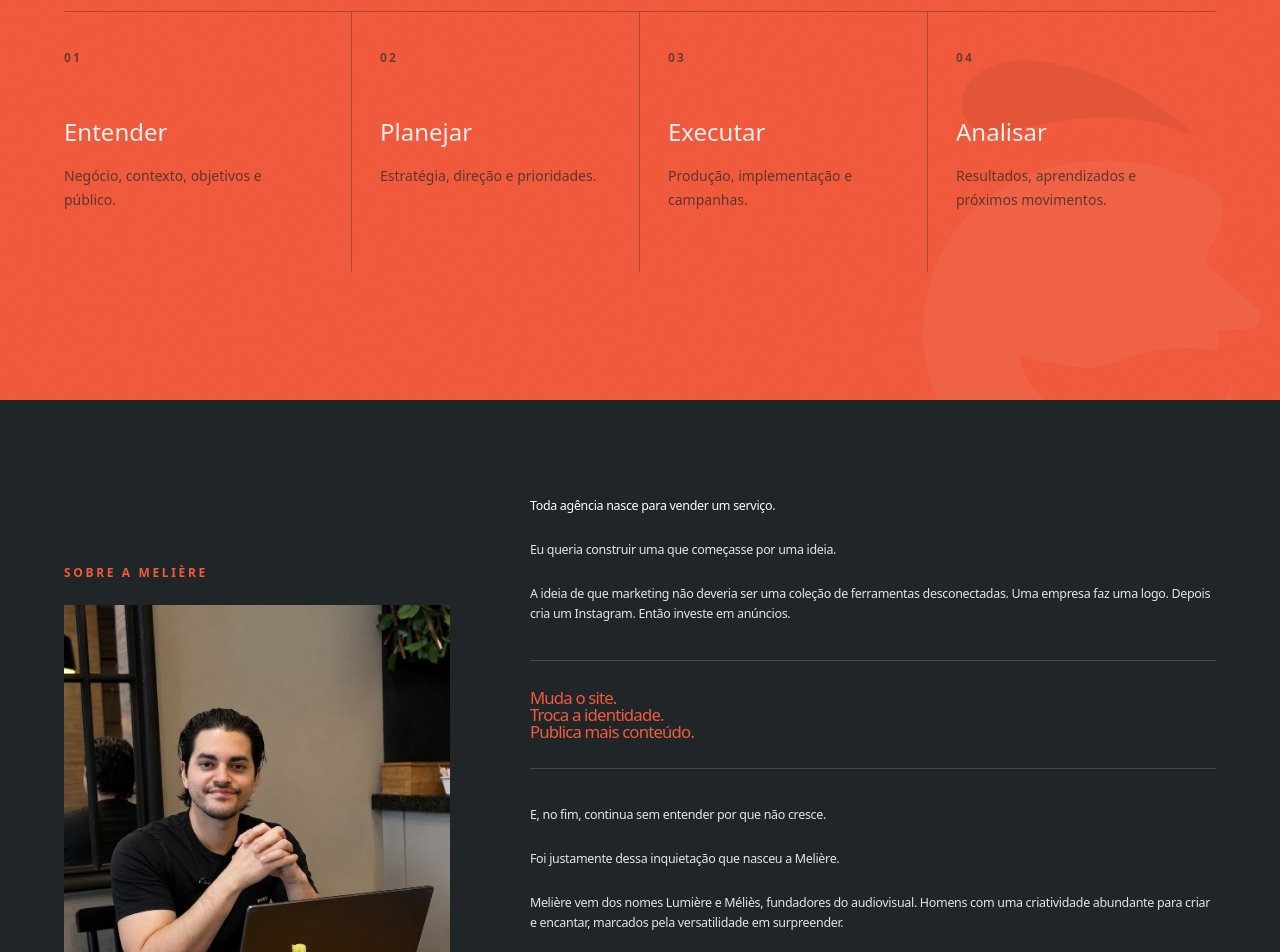
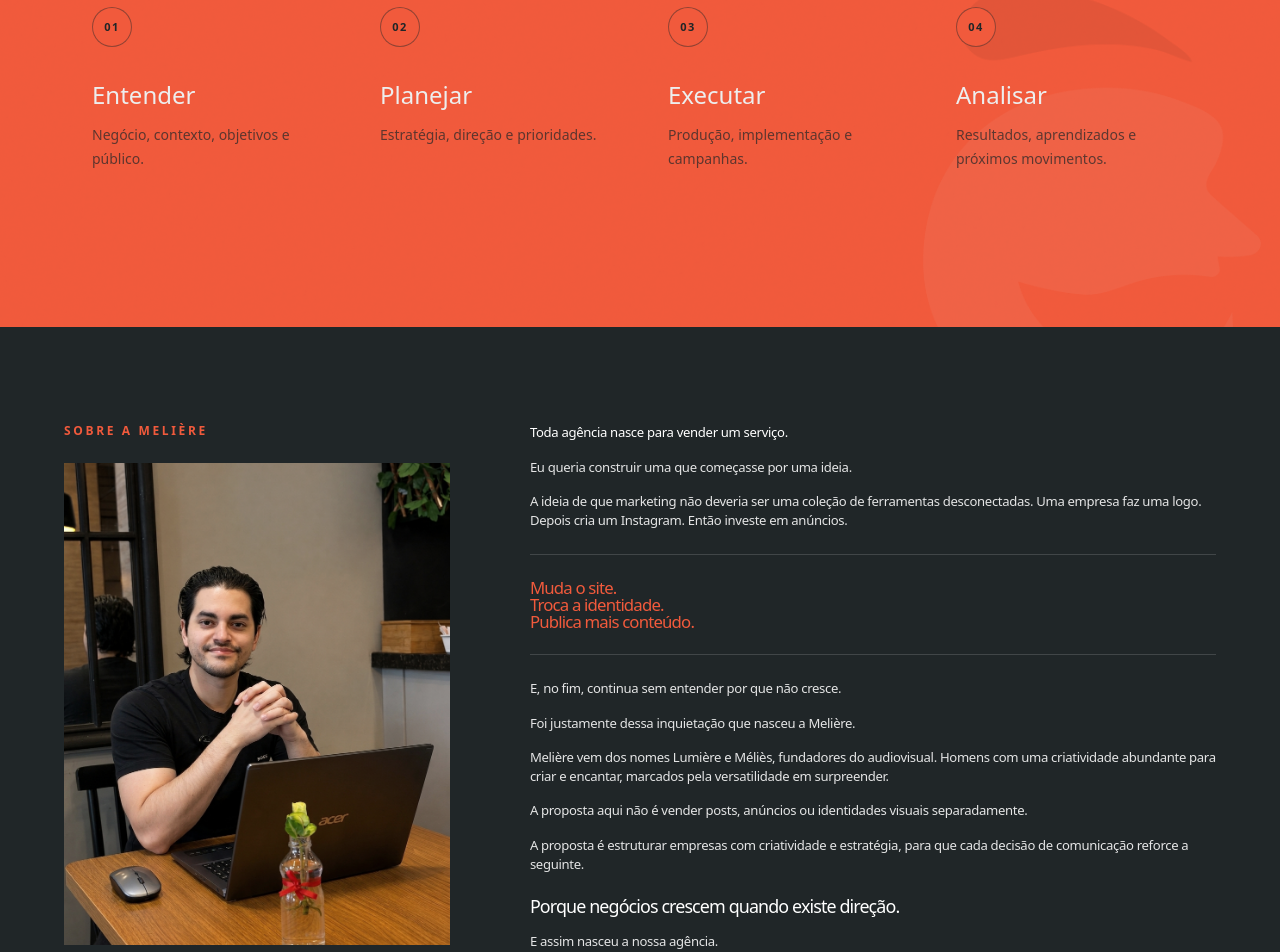
Before and after one commit to breno97xavier-rgb/Meli-re-Marketing, a React (Vite) app: page /site in a window 1280 px wide. Shown: the part 2100-3052 px from the top of the page. Built offline with nearby package versions, Linux system fonts and the light colour scheme; no server answers; a web font is replaced by a local one.

Commit message:
refine: streamline about copy and redesign method flow

```diff
--- a/src/pages/HomePage.tsx
+++ b/src/pages/HomePage.tsx
@@ -133,15 +133,18 @@ export const HomePage: React.FC = () => {
           <img src="/meliere-symbol-coral.png" alt="" aria-hidden="true" className="pointer-events-none absolute -bottom-64 right-[-12rem] w-[760px] opacity-[0.06]" />
           <div className="relative z-10 mx-auto max-w-[1440px]">
             <p className="mb-3 text-xs font-semibold uppercase tracking-[0.22em]">Como trabalhamos</p>
-            <h2 className="mb-16 max-w-4xl text-4xl font-medium tracking-[-0.045em] text-[#EDEEEE] md:mb-24 md:text-7xl">
+            <h2 className="mb-14 max-w-4xl text-4xl font-medium tracking-[-0.045em] text-[#EDEEEE] md:mb-16 md:text-7xl">
               Uma direção.<br />Cada decisão reforça a seguinte.
             </h2>
-            <div className="grid border-t border-[#202628]/35 md:grid-cols-4">
+            <div className="relative grid gap-0 md:grid-cols-4">
+              <div aria-hidden="true" className="absolute left-0 right-0 top-[19px] hidden h-px bg-[#202628]/35 md:block" />
               {method.map(([n, title, copy]) => (
-                <div key={n} className="border-b border-[#202628]/35 py-8 md:min-h-[260px] md:border-b-0 md:border-r md:px-7 md:first:pl-0 md:last:border-r-0">
-                  <span className="text-xs font-semibold tracking-[0.18em] opacity-60">{n}</span>
-                  <h3 className="mt-12 text-2xl font-medium text-[#EDEEEE]">{title}</h3>
-                  <p className="mt-4 max-w-[240px] text-sm leading-6 opacity-70">{copy}</p>
+                <div key={n} className="relative border-b border-[#202628]/25 py-7 md:min-h-[190px] md:border-b-0 md:px-7 md:first:pl-0 md:last:pr-0">
+                  <div className="relative z-10 flex items-center gap-3">
+                    <span className="flex h-10 w-10 items-center justify-center rounded-full border border-[#202628]/45 bg-[#F15A3C] text-[11px] font-semibold tracking-[0.14em]">{n}</span>
+                  </div>
+                  <h3 className="mt-8 text-2xl font-medium text-[#EDEEEE]">{title}</h3>
+                  <p className="mt-3 max-w-[240px] text-sm leading-6 opacity-70">{copy}</p>
                 </div>
               ))}
             </div>
@@ -158,20 +161,20 @@ export const HomePage: React.FC = () => {
               </div>
               <p className="mt-4 text-xs uppercase tracking-[0.14em] text-white/55">Breno Matos · Fundador</p>
             </div>
-            <div className="max-w-3xl text-[clamp(0.78rem,0.78vw,0.82rem)] font-light leading-[1.6] tracking-[-0.025em] text-white/88">
+            <div className="max-w-3xl text-[clamp(0.82rem,0.82vw,0.86rem)] font-light leading-[1.42] tracking-[-0.025em] text-white/88">
               <p className="text-white">Toda agência nasce para vender um serviço.</p>
-              <p className="mt-6">Eu queria construir uma que começasse por uma ideia.</p>
-              <p className="mt-6">A ideia de que marketing não deveria ser uma coleção de ferramentas desconectadas. Uma empresa faz uma logo. Depois cria um Instagram. Então investe em anúncios.</p>
-              <div className="my-9 border-y border-white/15 py-7 text-[clamp(1.05rem,1.3vw,1.5rem)] font-medium leading-[1.02] tracking-[-0.05em] text-[#F15A3C]">
+              <p className="mt-4">Eu queria construir uma que começasse por uma ideia.</p>
+              <p className="mt-4">A ideia de que marketing não deveria ser uma coleção de ferramentas desconectadas. Uma empresa faz uma logo. Depois cria um Instagram. Então investe em anúncios.</p>
+              <div className="my-6 border-y border-white/15 py-6 text-[clamp(1.05rem,1.3vw,1.5rem)] font-medium leading-[1.02] tracking-[-0.05em] text-[#F15A3C]">
                 <p>Muda o site.</p><p>Troca a identidade.</p><p>Publica mais conteúdo.</p>
               </div>
               <p>E, no fim, continua sem entender por que não cresce.</p>
-              <p className="mt-6">Foi justamente dessa inquietação que nasceu a Melière.</p>
-              <p className="mt-6">Melière vem dos nomes Lumière e Méliès, fundadores do audiovisual. Homens com uma criatividade abundante para criar e encantar, marcados pela versatilidade em surpreender.</p>
-              <p className="mt-6">A proposta aqui não é vender posts, anúncios ou identidades visuais separadamente.</p>
-              <p className="mt-6">A proposta é estruturar empresas com criatividade e estratégia, para que cada decisão de comunicação reforce a seguinte.</p>
-              <p className="mt-9 text-[clamp(1.1rem,1.4vw,1.6rem)] font-medium leading-[1.02] tracking-[-0.05em] text-white">Porque negócios crescem quando existe direção.</p>
-              <p className="mt-6">E assim nasceu a nossa agência.</p>
+              <p className="mt-4">Foi justamente dessa inquietação que nasceu a Melière.</p>
+              <p className="mt-4">Melière vem dos nomes Lumière e Méliès, fundadores do audiovisual. Homens com uma criatividade abundante para criar e encantar, marcados pela versatilidade em surpreender.</p>
+              <p className="mt-4">A proposta aqui não é vender posts, anúncios ou identidades visuais separadamente.</p>
+              <p className="mt-4">A proposta é estruturar empresas com criatividade e estratégia, para que cada decisão de comunicação reforce a seguinte.</p>
+              <p className="mt-6 text-[clamp(1.1rem,1.4vw,1.6rem)] font-medium leading-[1.02] tracking-[-0.05em] text-white">Porque negócios crescem quando existe direção.</p>
+              <p className="mt-4">E assim nasceu a nossa agência.</p>
             </div>
           </div>
         </section>
```
